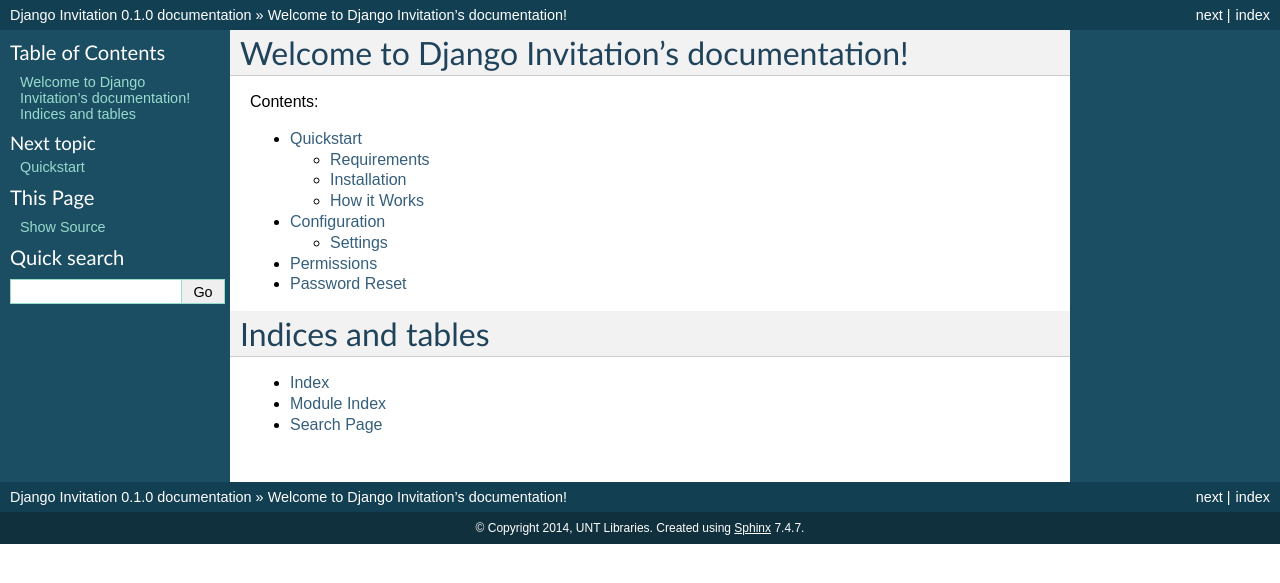
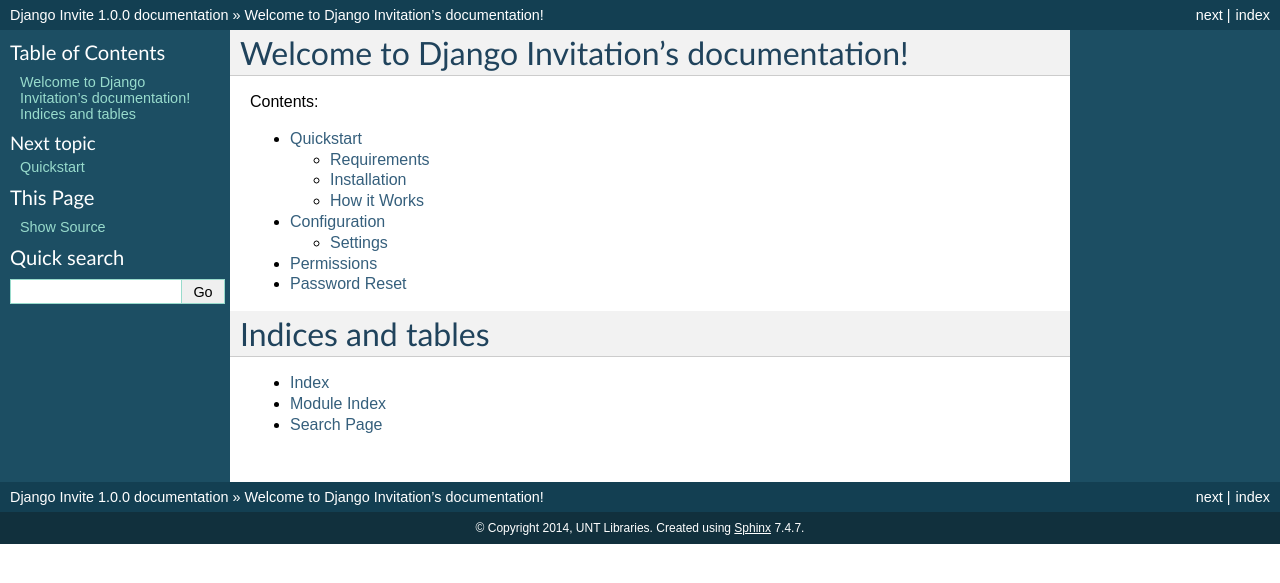
Before and after one commit to unt-libraries/django-invite, a Sphinx documentation site: the page built from docs/index.rst, in a window 1280 px wide. Shown: the top 583 px of the page. Built offline with Sphinx 7.4.7, drawn with Linux system fonts in a browser that asks for light colours.

Commit message:
Update the project name and version.

```diff
--- a/docs/conf.py
+++ b/docs/conf.py
@@ -1,6 +1,6 @@
 # -*- coding: utf-8 -*-
 #
-# Django Invitation documentation build configuration file, created by
+# Django Invite documentation build configuration file, created by
 # sphinx-quickstart on Tue Nov 11 17:33:12 2014.
 #
 # This file is execfile()d with the current directory set to its
@@ -43,7 +43,7 @@
 master_doc = 'index'
 
 # General information about the project.
-project = u'Django Invitation'
+project = u'Django Invite'
 copyright = u'2014, UNT Libraries'
 
 # The version info for the project you're documenting, acts as replacement for
@@ -51,9 +51,9 @@
 # built documents.
 #
 # The short X.Y version.
-version = '0.1.0'
+version = '1.0'
 # The full version, including alpha/beta/rc tags.
-release = '0.1.0'
+release = '1.0.0'
 
 # The language for content autogenerated by Sphinx. Refer to documentation
 # for a list of supported languages.
@@ -176,7 +176,7 @@
 #html_file_suffix = None
 
 # Output file base name for HTML help builder.
-htmlhelp_basename = 'DjangoInvitationdoc'
+htmlhelp_basename = 'DjangoInvitedoc'
 
 
 # -- Options for LaTeX output ---------------------------------------------
@@ -196,7 +196,7 @@
 # (source start file, target name, title,
 #  author, documentclass [howto, manual, or own class]).
 latex_documents = [
-  ('index', 'DjangoInvitation.tex', u'Django Invitation Documentation',
+  ('index', 'DjangoInvite.tex', u'Django Invite Documentation',
    u'UNT Libraries', 'manual'),
 ]
 
@@ -226,7 +226,7 @@
 # One entry per manual page. List of tuples
 # (source start file, name, description, authors, manual section).
 man_pages = [
-    ('index', 'djangoinvitation', u'Django Invitation Documentation',
+    ('index', 'djangoinvite', u'Django Invite Documentation',
      [u'UNT Libraries'], 1)
 ]
 
@@ -240,8 +240,8 @@
 # (source start file, target name, title, author,
 #  dir menu entry, description, category)
 texinfo_documents = [
-  ('index', 'DjangoInvitation', u'Django Invitation Documentation',
-   u'UNT Libraries', 'DjangoInvitation', 'One line description of project.',
+  ('index', 'DjangoInvite', u'Django Invite Documentation',
+   u'UNT Libraries', 'DjangoInvite', 'One line description of project.',
    'Miscellaneous'),
 ]
 
```
